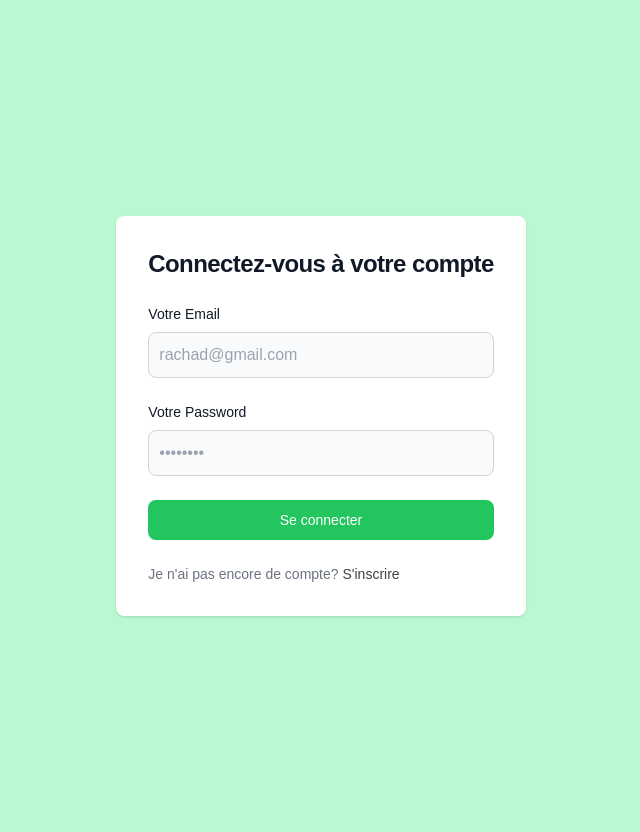
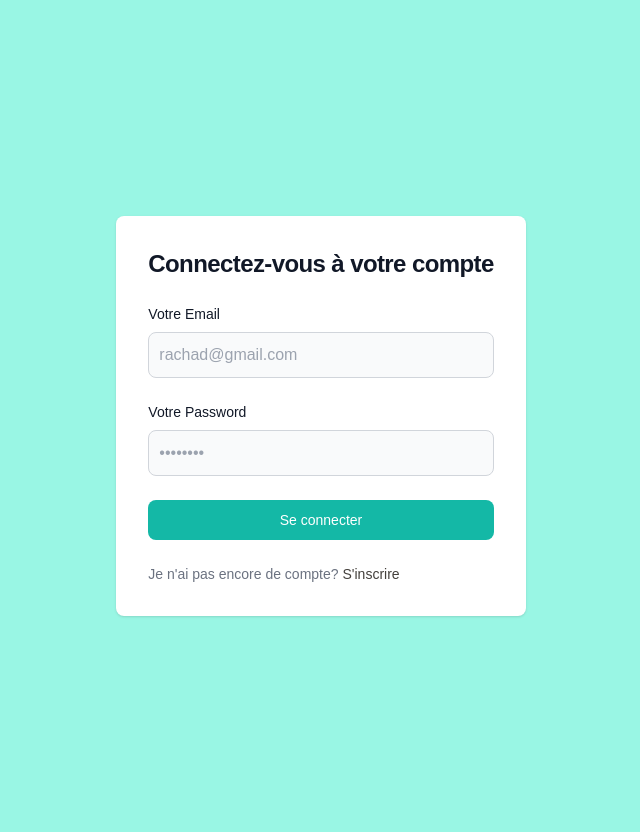
Before and after one commit to oussamaamou/Systeme-de-Gestion-de-Cabinet-Medical, a PHP site: page /app/views/auth/login in a window 1280 px wide. Shown: the whole page, without its empty margins (319-959 px from the left). Run offline with PHP 8.4, Linux system fonts and the light colour scheme; some libraries are stand-ins or nearby versions.

```diff
--- a/app/views/auth/login.php
+++ b/app/views/auth/login.php
@@ -12,7 +12,7 @@
 </head>
 <body>
     <main>
-        <section class="bg-green-200">
+        <section class="bg-teal-200">
             <div class="flex justify-center items-center font-[sans-serif] h-full min-h-screen p-4" style="background-image: url(); background-repeat: no-repeat; background-size: cover;">
                 <div class="flex flex-col items-center justify-center px-6 py-8 mx-auto md:h-screen lg:py-0">
                     <div class="w-full bg-white rounded-lg shadow dark:border md:mt-0 sm:max-w-md xl:p-0 dark:bg-gray-800 dark:border-gray-700">
@@ -20,7 +20,7 @@
                             <h1 class="text-xl font-bold leading-tight tracking-tight text-gray-900 md:text-2xl dark:text-white">
                                 Connectez-vous à votre compte
                             </h1>
-                            <form class="space-y-4 md:space-y-6" action="login.php" method="POST">
+                            <form class="space-y-4 md:space-y-6" action="login" method="POST">
                                 <div>
                                     <label for="email" class="block mb-2 text-sm font-medium text-gray-900 dark:text-white">Votre Email</label>
                                     <input type="email" name="email" id="email" class="bg-gray-50 border border-gray-300 text-gray-900 rounded-lg focus:ring-primary-600 focus:border-primary-600 block w-full p-2.5 dark:bg-gray-700 dark:border-gray-600 dark:placeholder-gray-400 dark:text-white dark:focus:ring-blue-500 dark:focus:border-blue-500" placeholder="rachad@gmail.com" required="">
@@ -29,9 +29,9 @@
                                     <label for="password" class="block mb-2 text-sm font-medium text-gray-900 dark:text-white">Votre Password</label>
                                     <input type="password" name="password" id="password" placeholder="••••••••" class="bg-gray-50 border border-gray-300 text-gray-900 rounded-lg focus:ring-primary-600 focus:border-primary-600 block w-full p-2.5 dark:bg-gray-700 dark:border-gray-600 dark:placeholder-gray-400 dark:text-white dark:focus:ring-blue-500 dark:focus:border-blue-500" required="">
                                 </div>
-                                <button type="submit" class="w-full text-white bg-green-500 focus:ring-4 focus:outline-none focus:ring-primary-300 font-medium rounded-lg text-sm px-5 py-2.5 text-center dark:bg-primary-600 dark:hover:bg-primary-700 dark:focus:ring-primary-800">Se connecter</button>
+                                <button type="submit" class="w-full text-white bg-teal-500 focus:ring-4 focus:outline-none focus:ring-primary-300 font-medium rounded-lg text-sm px-5 py-2.5 text-center dark:bg-primary-600 dark:hover:bg-primary-700 dark:focus:ring-primary-800">Se connecter</button>
                                 <p class="text-sm font-light text-gray-500 dark:text-gray-400">
-                                    Je n'ai pas encore de compte? <a href="inscription.php" class="font-medium text-stone-700 hover:underline hover:text-green-500 dark:text-primary-500">S'inscrire</a>
+                                    Je n'ai pas encore de compte? <a href="inscription" class="font-medium text-stone-700 hover:underline hover:text-teal-500 dark:text-primary-500">S'inscrire</a>
                                 </p>
                             </form>
                         </div>
```
